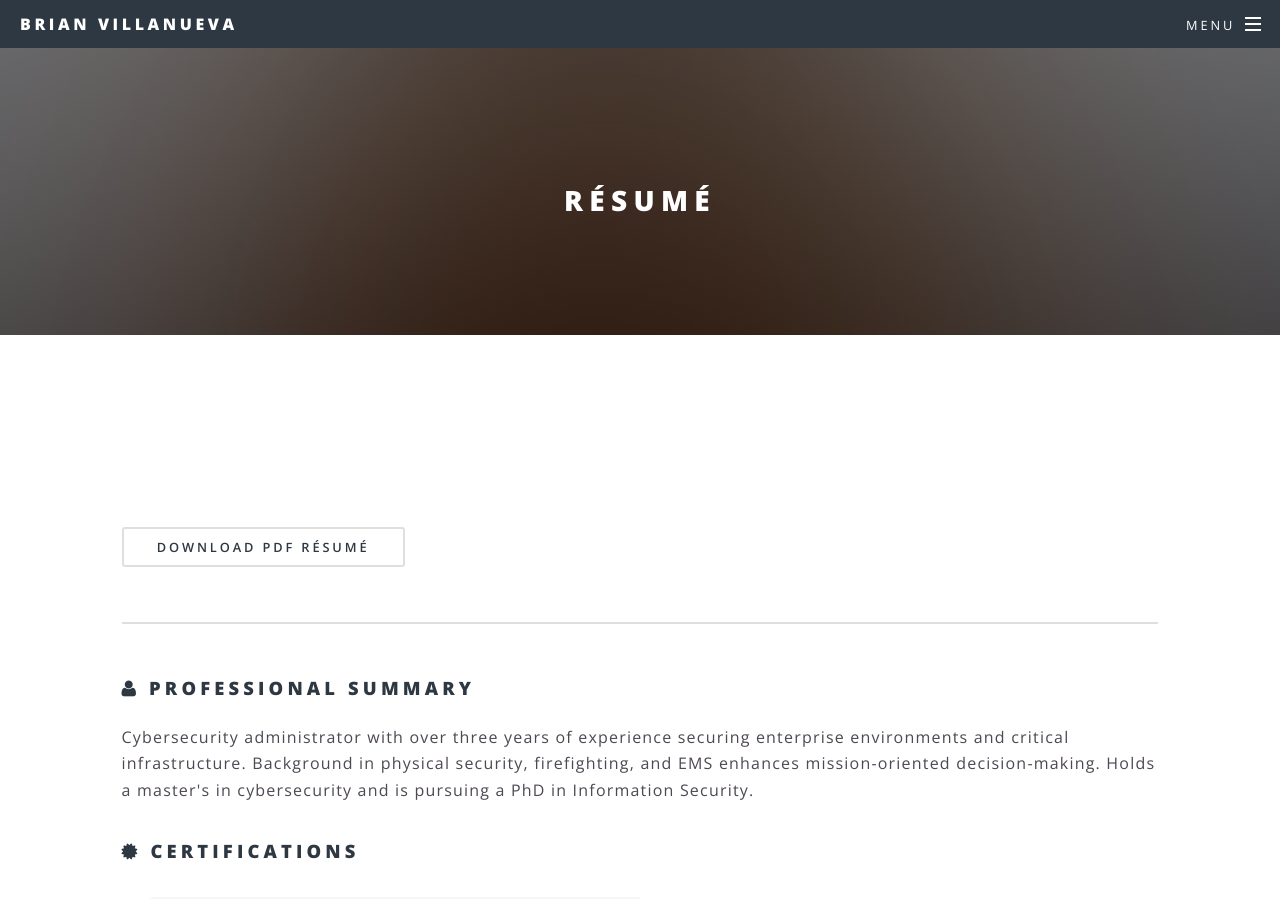
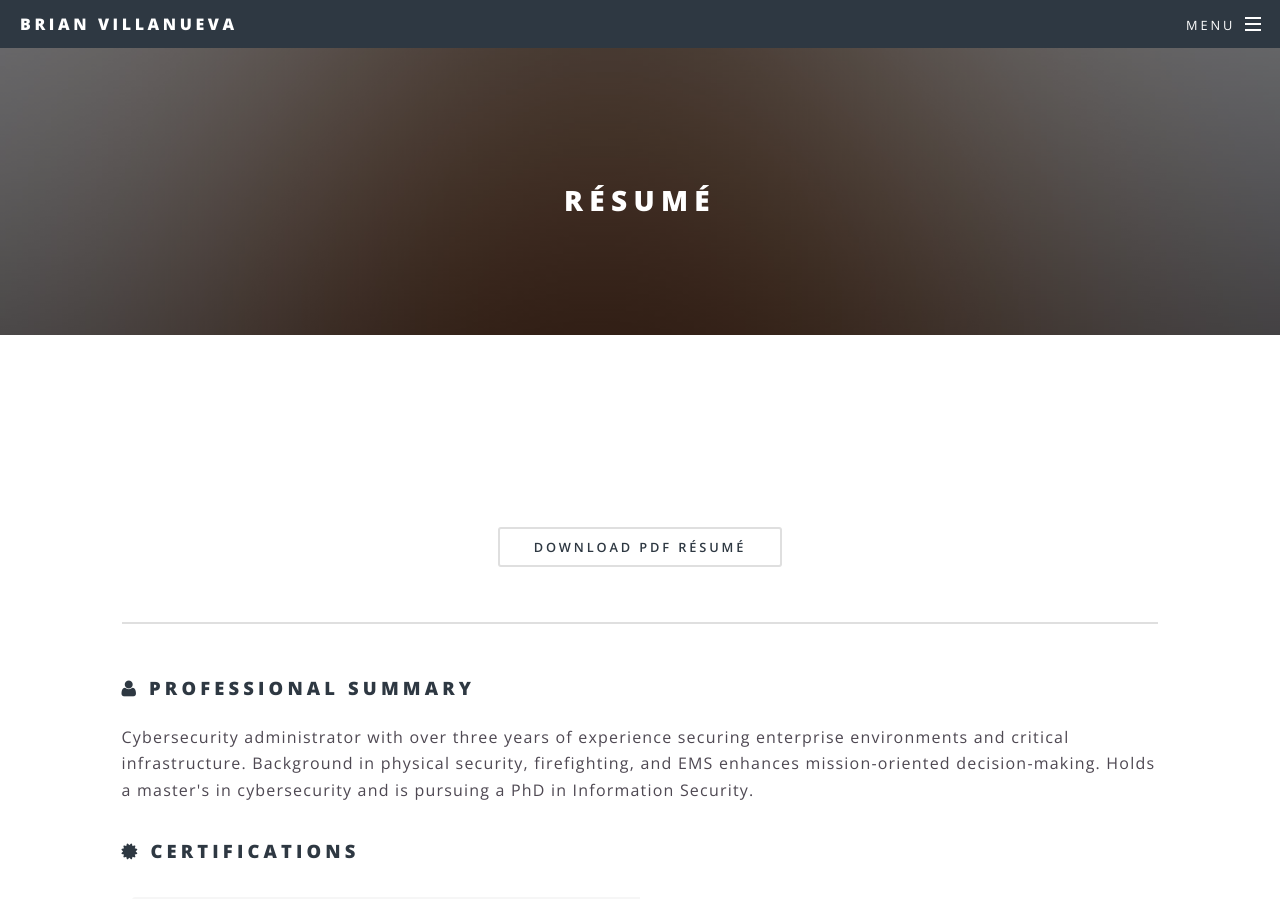
Before and after one commit to bvill1/villansecurity.github.io, a Jekyll site: the page built from resume.html, in a window 1280 px wide and 900 px high. Built offline with Jekyll 4.4.1, drawn with Linux system fonts in a browser that asks for light colours.

Commit message:
Update resume.html

```diff
--- a/resume.html
+++ b/resume.html
@@ -6,7 +6,7 @@ title: Résumé
   <section class="wrapper style5">
     <div class="inner">
 
-      <p class="center"><a class="button primary small" href="/Resume%202025.pdf" target="_blank">Download PDF Résumé</a></p>
+      <p class="align-center"><a class="button primary small" href="/Resume%202025.pdf" target="_blank">Download PDF Résumé</a></p>
 
       <hr>
 
@@ -14,7 +14,7 @@ title: Résumé
       <p>Cybersecurity administrator with over three years of experience securing enterprise environments and critical infrastructure. Background in physical security, firefighting, and EMS enhances mission-oriented decision-making. Holds a master's in cybersecurity and is pursuing a PhD in Information Security.</p>
 
       <h3><span class="icon fa-certificate"></span> Certifications</h3>
-      <div class="features" style="max-width: 1000px; margin: 0 auto; text-align: center;">
+      <div class="features" style="max-width: 2000px; margin: 0 auto; display: inline-block;">
         <ul class="alt" style="width: 100%; padding: 10px; display: inline-block; text-align: left;">
           <li>CISSP – Certified Information Systems Security Professional</li>
           <li>CISM – Certified Information Security Manager</li>
```
